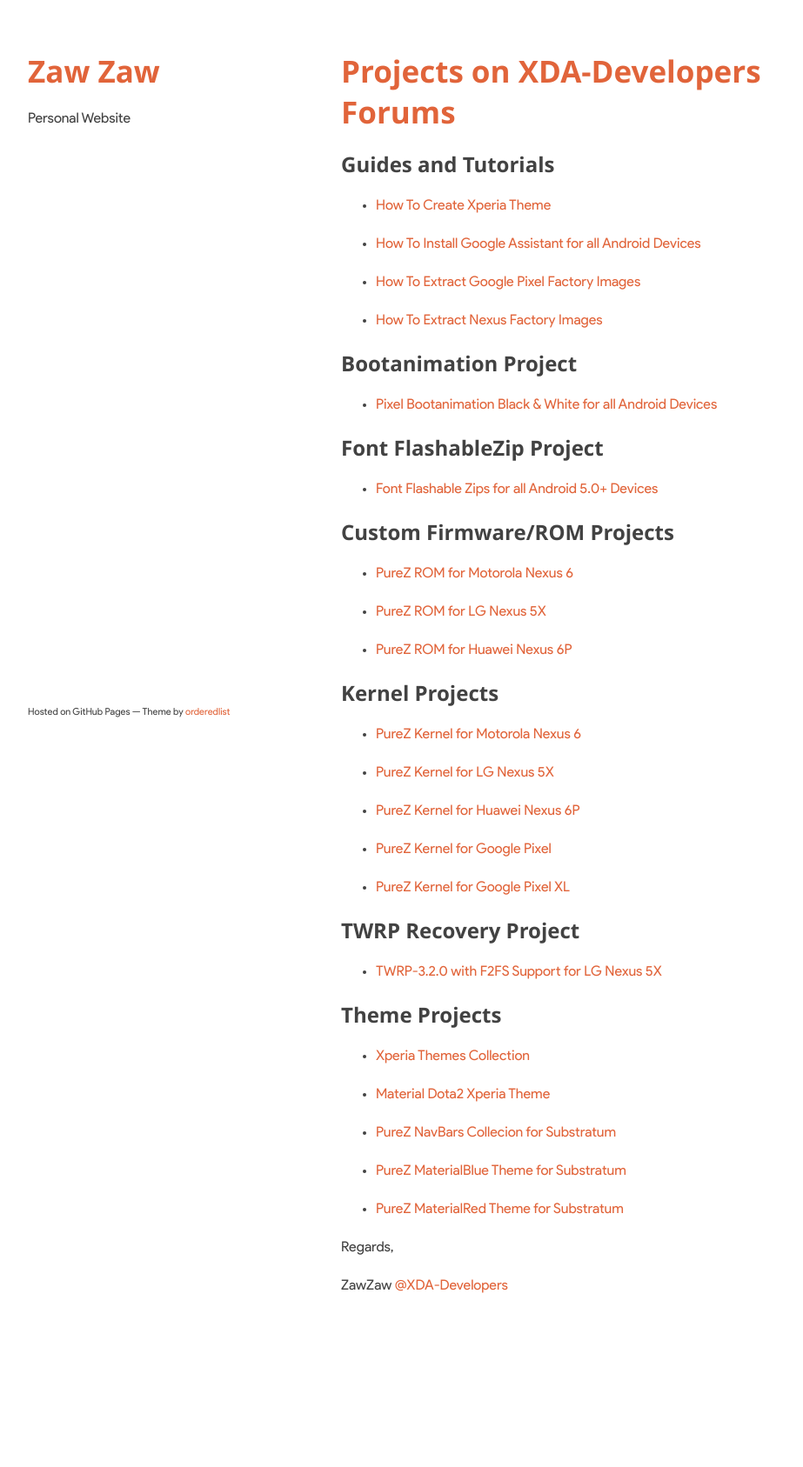
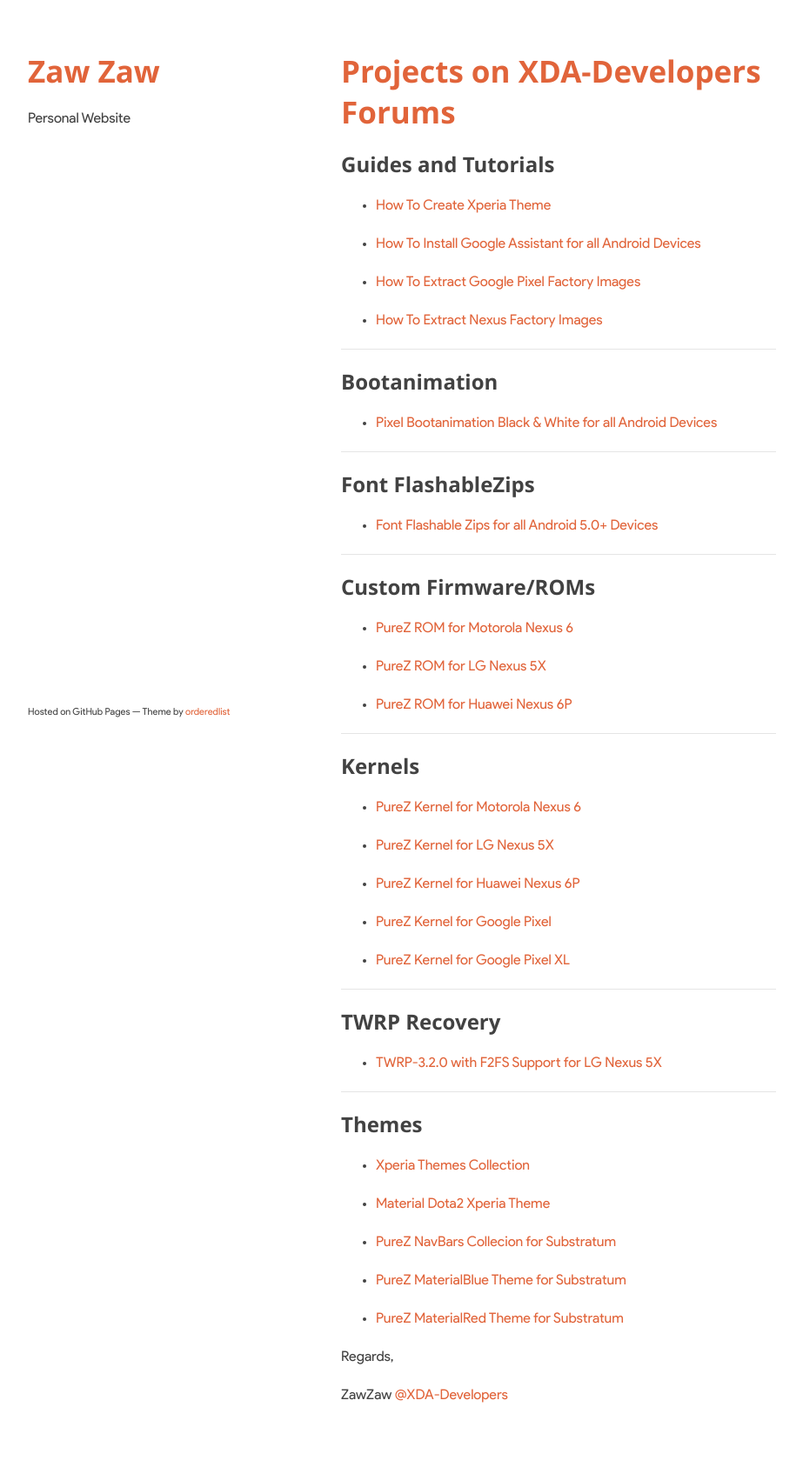
Before and after one commit to zawzaww/zawzaww.github.io, a Jekyll site: the page built from projects/xda-threads-collection.md, in a window 1280 px wide. Shown: the whole page at 87% size, without its empty margins (178-1101 px from the left). Built offline with Jekyll 4.4.1, drawn with Linux system fonts in a browser that asks for light colours; before the commit the page ends 1561 px from its top, so only the background shows below that.

Commit message:
projects: Add separate lines and update projects md

```diff
--- a/projects/xda-threads-collection.md
+++ b/projects/xda-threads-collection.md
@@ -15,24 +15,28 @@
 
 - [How To Extract Nexus Factory Images](https://forum.xda-developers.com/nexus-5x/general/guide-how-to-extract-nexus-factory-image-t3562665)
 
+----
 
-## Bootanimation Project
+## Bootanimation
 - [Pixel Bootanimation Black & White for all Android Devices](https://forum.xda-developers.com/crossdevice-dev/sony-themes-apps/bootanimation-official-google-pixel-t3480843/post69139140#post69139140)
 
+----
 
-## Font FlashableZip Project
+## Font FlashableZips
 - [Font Flashable Zips for all Android 5.0+ Devices](https://forum.xda-developers.com/crossdevice-dev/sony-themes-apps/fonts-font-style-flashable-devices-t3532561)
 
+----
 
-## Custom Firmware/ROM Projects
+## Custom Firmware/ROMs
 - [PureZ ROM for Motorola Nexus 6](https://forum.xda-developers.com/nexus-6/development/rom-purez-rom-purez-project-pixel-t3580752/post71631160#post71631160)
 
 - [PureZ ROM for LG Nexus 5X](https://forum.xda-developers.com/nexus-5x/development/rom-pure-z-rom-stock-lg-nexus-5x-t3535719/post70490830#post70490830)
 
 - [PureZ ROM for Huawei Nexus 6P](https://forum.xda-developers.com/nexus-6p/development/rom-purez-rom-simple-stability-pixel-t3576852/post71528241#post71528241)
 
+----
 
-## Kernel Projects
+## Kernels
 - [PureZ Kernel for Motorola Nexus 6](https://forum.xda-developers.com/nexus-6/development/kernel-purez-kernel-n6-v2-0-purezandroid-t3637808)
 
 - [PureZ Kernel for LG Nexus 5X](https://forum.xda-developers.com/nexus-5x/development/kernel-purez-kernel-v2-0-purez-myanmar-t3627288)
@@ -43,12 +47,14 @@
 
 - [PureZ Kernel for Google Pixel XL](https://forum.xda-developers.com/pixel-xl/development/kernel-purez-kernel-google-pixel-pixel-t3742489)
 
+----
 
-## TWRP Recovery Project
+## TWRP Recovery
 - [TWRP-3.2.0 with F2FS Support for LG Nexus 5X](https://forum.xda-developers.com/nexus-5x/development/recovery-twrp-3-1-1-f2fs-support-nexus-t3619850)
 
+----
 
-## Theme Projects
+## Themes
 - [Xperia Themes Collection](https://forum.xda-developers.com/crossdevice-dev/sony-themes-apps/list-xperia-theme-collection-lollipop-t3512183)
 
 - [Material Dota2 Xperia Theme](https://forum.xda-developers.com/crossdevice-dev/sony-themes-apps/theme-xperian-material-dota2-theme-t3466680)
```
Also changed, not shown: projects.md (+3 -0 lines), projects/android-guides.md (+7 -4 lines).
